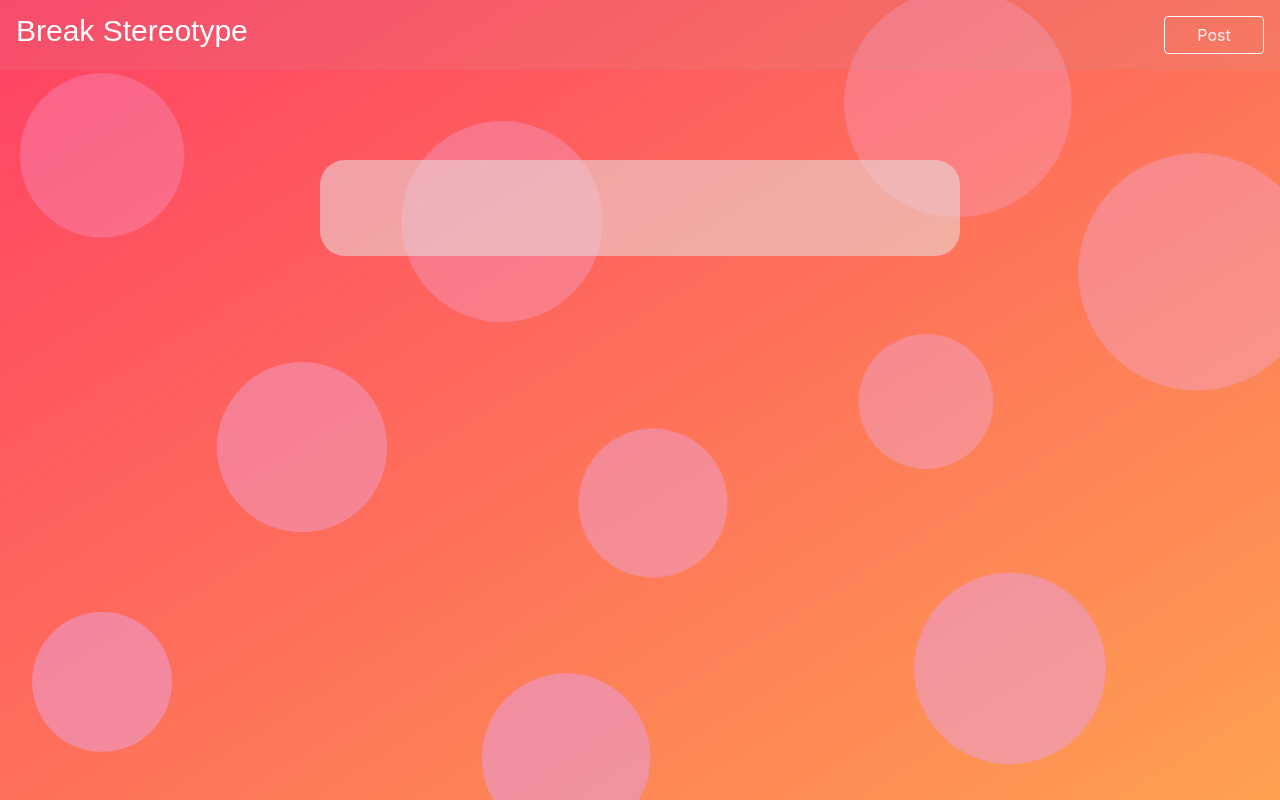
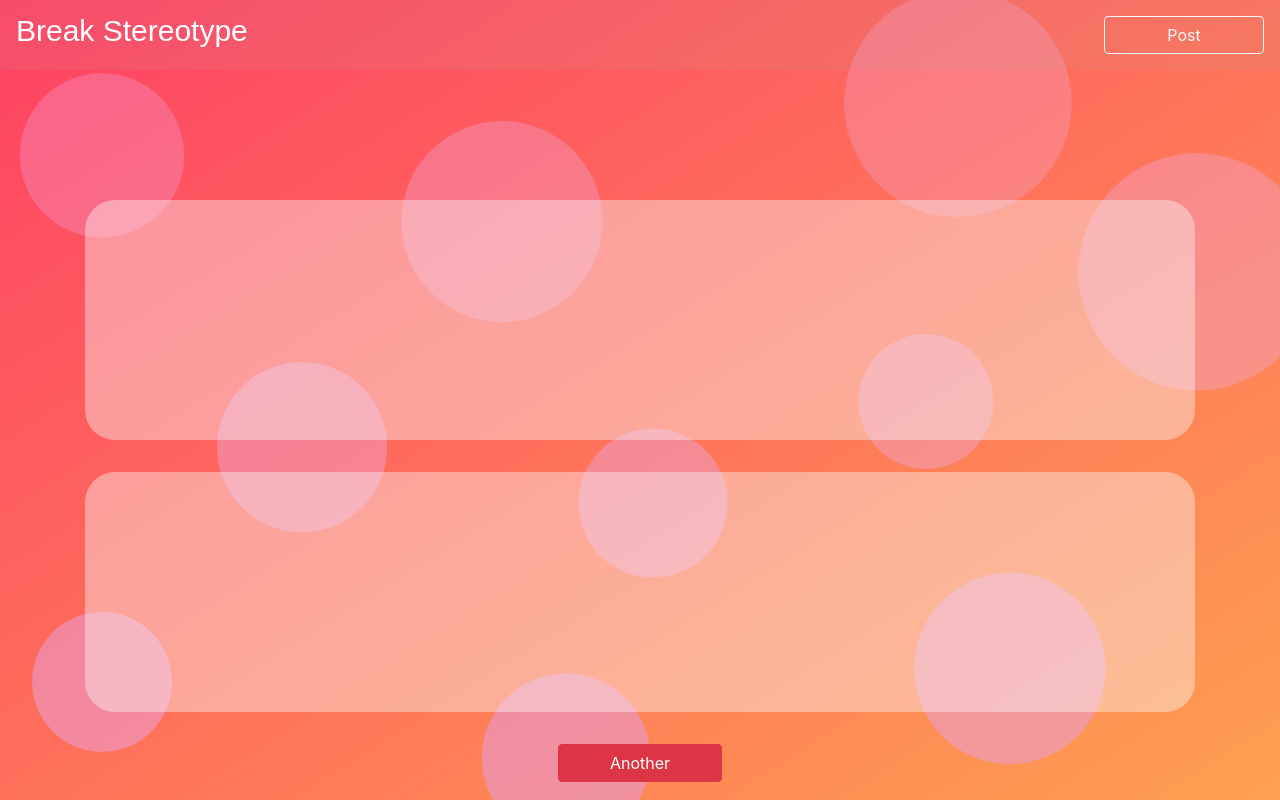
Before and after one commit to Reloin/breakStereotype, a PHP site: page / in a window 1280 px wide. Run offline with PHP 8.4, Linux system fonts and the light colour scheme; data that the repository does not hold is empty.

Commit message:
intergrate php to read post from db

```diff
--- a/css/index.css
+++ b/css/index.css
@@ -1,16 +1,16 @@
-.btn{
-    float: right;
-    width: 100px;
+.container{
+    margin-top: 25vh;
 }
-#post_btn{
-    padding-left: 2vw;
-    padding-right: 2vw;
+.content{
+    background-color: rgba(250, 250, 250, 0.4);
+    margin-bottom: 4vh;
+    padding: 1.5em;
+    border-radius: 30px;
+    min-height: 10em;
+    height: auto;
+    font-size: x-large;
 }
-.container{
-    font-size: large;
-    top: 10rem;
-    background: rgba(230, 230, 230, 0.521);
-    padding-top: 3rem;
-    padding-bottom: 3rem;
-    border-radius: 25px;
+#next_post{
+    padding-left: 4vw;
+    padding-right: 4vw;
 }
--- a/css/style.css
+++ b/css/style.css
@@ -10,3 +10,9 @@ body{
     display: flex;
     position: relative;
 }
+#post_btn{
+    padding-left: 1.5vw;
+    padding-right: 1.5vw;
+    float: right;
+    width: 10em;
+}
--- /dev/null
+++ b/includes/show_post.php
@@ -0,0 +1,6 @@
+<?php
+
+
+function getPost(){
+
+}
--- a/index.php
+++ b/index.php
@@ -1,5 +1,10 @@
 <?php
-include_once 'includes/db.php';
+include 'includes/db.php';
+$sql = "SELECT subject, truth FROM posts ORDER BY rand() LIMIT 1;";
+$result = mysqli_query($conn, $sql);
+if($result){
+    $data = mysqli_fetch_array($result);
+}
 ?>
 <!DOCTYPE html>
 <html lang="en">
@@ -14,31 +19,31 @@ include_once 'includes/db.php';
     <link rel="stylesheet" href="css/index.css">
 
     <!--Bootstrap here-->
-    <link rel="stylesheet" href="https://stackpath.bootstrapcdn.com/bootstrap/4.5.0/css/bootstrap.min.css" integrity="sha384-9aIt2nRpC12Uk9gS9baDl411NQApFmC26EwAOH8WgZl5MYYxFfc+NcPb1dKGj7Sk" crossorigin="anonymous">
+    <link href="https://stackpath.bootstrapcdn.com/bootstrap/4.5.0/css/bootstrap.min.css" rel="stylesheet" integrity="sha384-9aIt2nRpC12Uk9gS9baDl411NQApFmC26EwAOH8WgZl5MYYxFfc+NcPb1dKGj7Sk" crossorigin="anonymous">
     <script src="https://stackpath.bootstrapcdn.com/bootstrap/4.5.0/js/bootstrap.min.js" integrity="sha384-OgVRvuATP1z7JjHLkuOU7Xw704+h835Lr+6QL9UvYjZE3Ipu6Tp75j7Bh/kR0JKI" crossorigin="anonymous"></script>
+    <link href="https://stackpath.bootstrapcdn.com/font-awesome/4.7.0/css/font-awesome.min.css" rel="stylesheet" integrity="sha384-wvfXpqpZZVQGK6TAh5PVlGOfQNHSoD2xbE+QkPxCAFlNEevoEH3Sl0sibVcOQVnN" crossorigin="anonymous">
 </head>
 <body>
+    <!-- navbar goes here -->
     <div class="navbar navbar-dark container-fluid">
         <a class="navbar-brand" href="/">
             <h1 class="title">Break Stereotype</h1>
         </a>
-        <a class="btn btn-outline-light" href="#" role="button">Post</a>
+        <a class="btn btn-outline-light" id="post_btn" href="#" role="button">Post</a>
     </div>
 
-    <div class="container col-lg-6 text-center">
-        <?php
-        $sql = "  SELECT * FROM posts;";
-        $result = mysqli_query($conn, $sql);
-        if(mysqli_num_rows($result) > 0){
-            while($row = mysqli_fetch_assoc($result)){
-                echo $row['subject'] . '<br>';
-                echo $row['truth'];
-            }
-        }
-
-        ?>
+    <!-- posts goes here -->
+    <div class="container text-center">
+        <div class="content align-middle" id="subject">
+        <?php echo $data['subject'];?>
+        </div>
+        <div class="content align-middle" id="truth">
+        <?php echo $data['truth'];?>
+        </div>
+        <button type="button" class="btn btn-danger text-center" id="next_post">Another</button>
     </div>
 
+    <!--Background component -->
     <div class="anim_bg">
         <ul class="box_anim">
             <li></li><li></li><li></li><li></li><li></li><li></li><li></li>
```
Also changed, not shown: sql.txt (line endings or trailing spaces).
